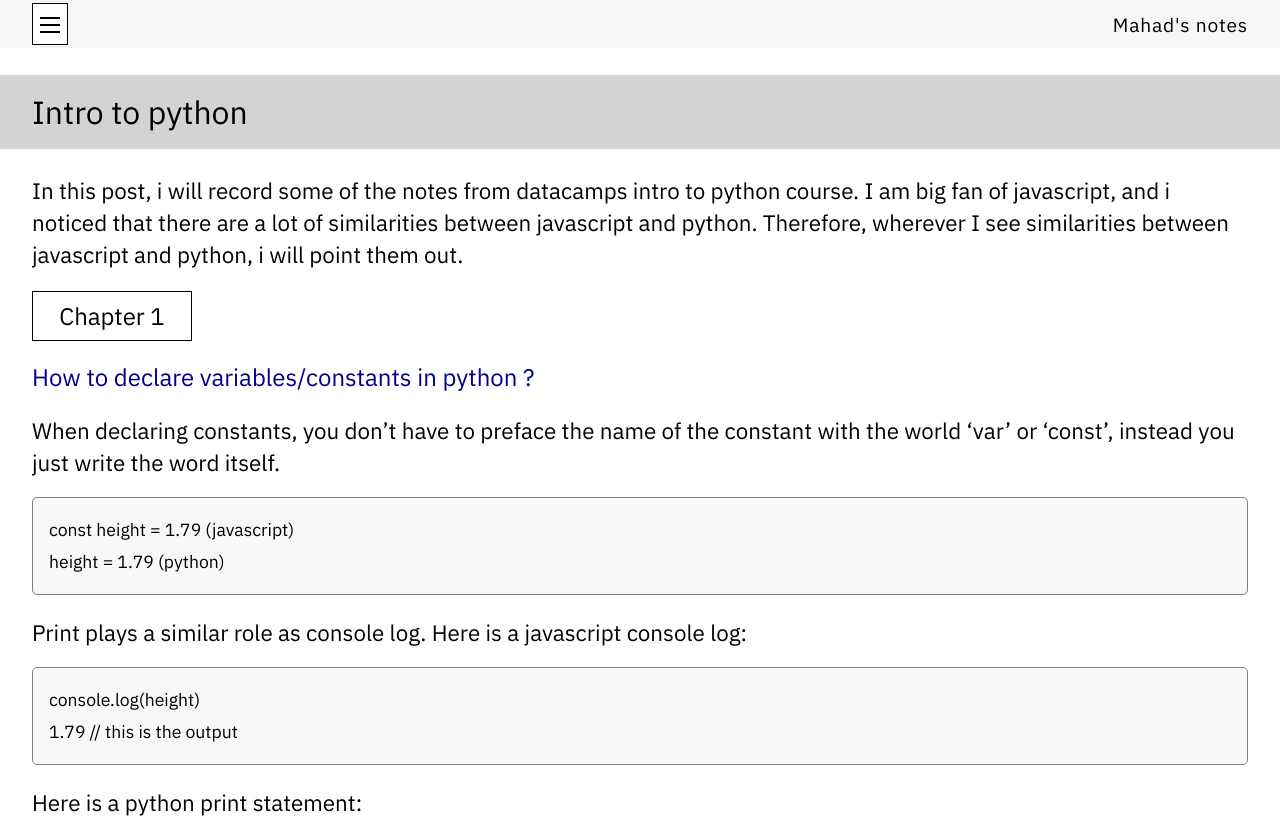
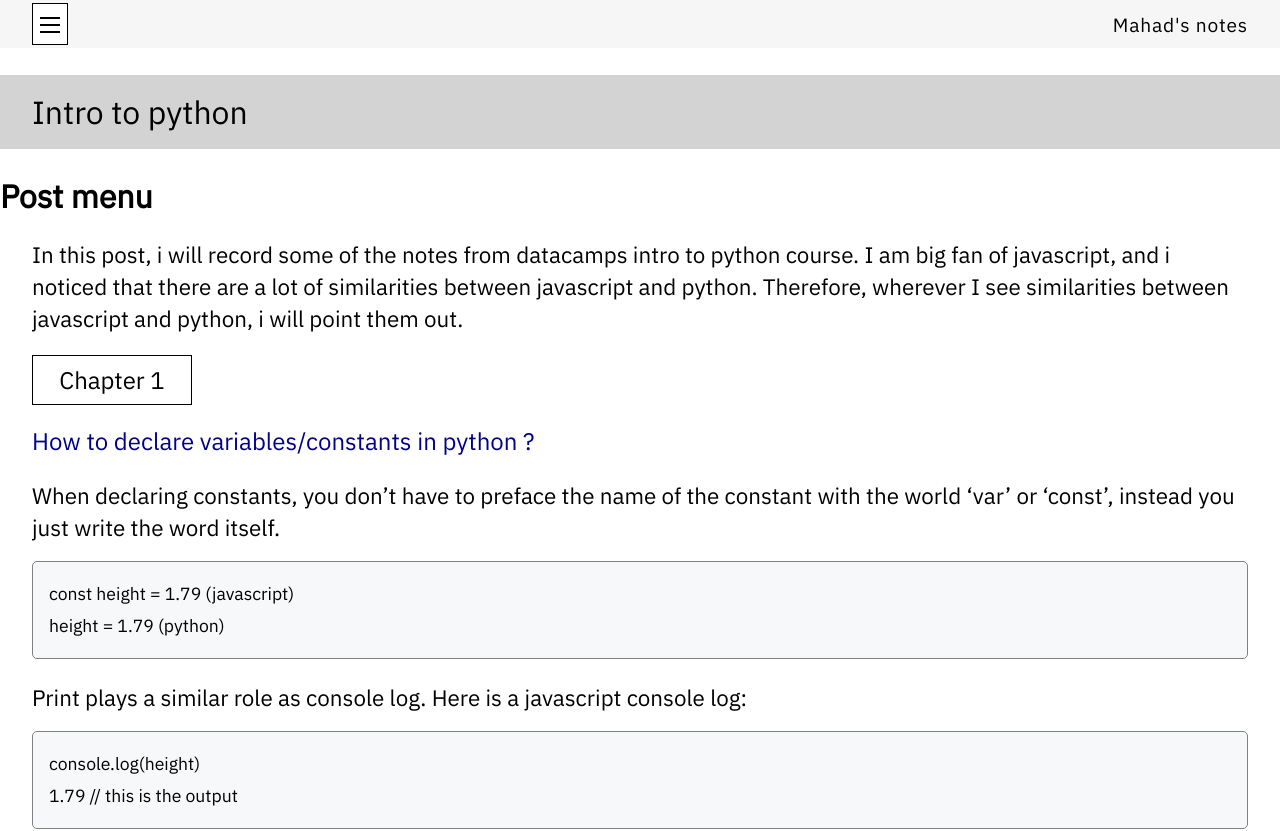
Before and after one commit to Elir-Mahad/notes, a Next.js app: page /intro-to-python in a window 1280 px wide. Shown: the top 831 px of the page. Built offline with nearby package versions, Linux system fonts and the light colour scheme.

Commit message:
enhance(pages): add PostMenu to intro-to-python

```diff
--- a/pages/intro-to-python.js
+++ b/pages/intro-to-python.js
@@ -11,6 +11,7 @@ import IntroPyOne from "../components/intropychaps/IntroPyOne";
 import IntroPyTwo from "../components/intropychaps/IntroPyTwo";
 import IntroPyThree from "../components/intropychaps/IntroPyThree.js";
 import IntroPyFour from "../components/intropychaps/IntroPyFour.js";
+import PostMenu from "../components/PostMenu.js";
 //
 function IntroPython() {
   return (
@@ -25,6 +26,7 @@ function IntroPython() {
         />
       </Head>
       <PostTitle className={style.weight100}>Intro to python</PostTitle>
+      <PostMenu />
       <BlogBody>
         <Sentence>
           {" "}
@@ -39,6 +41,7 @@ function IntroPython() {
         <IntroPyTwo />
         <IntroPyThree />
         <IntroPyFour />
+        {/*  */}
       </BlogBody>
       {/* <Resources
         //
```
